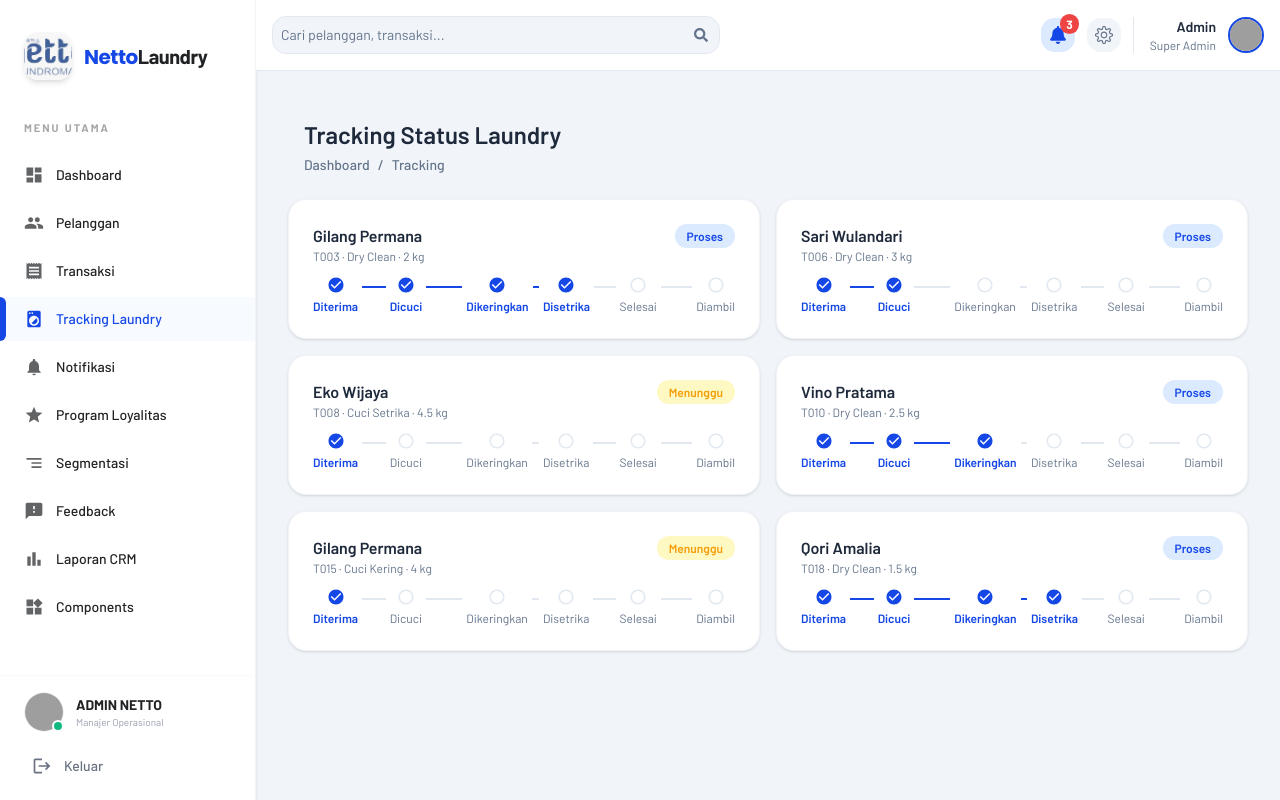
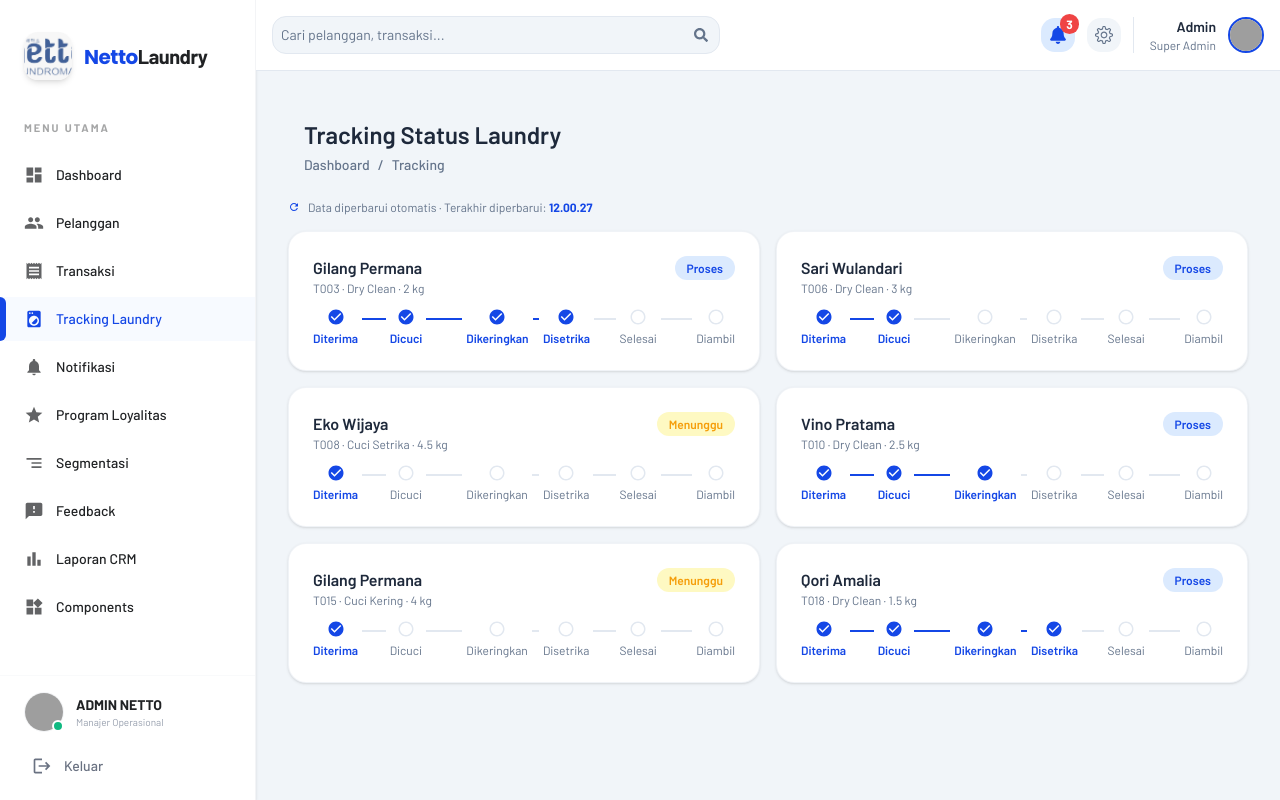
Before and after one commit to bungales/Bunga_PFL, a React (Vite) app: page /tracking in a window 1280 px wide. Built offline with nearby package versions, Linux system fonts and the light colour scheme; sample sign-in values are in the browser's storage; grey boxes are pictures that could not be loaded.

Commit message:
UseRaf,UseEffect,useState

```diff
--- a/src/components/SearchBar.jsx
+++ b/src/components/SearchBar.jsx
@@ -1,10 +1,13 @@
+import { forwardRef } from "react";
 import { MdSearch, MdClose } from "react-icons/md";
 
-export default function SearchBar({ value, onChange, placeholder = "Cari...", onClear }) {
+// forwardRef agar parent bisa akses DOM input via useRef
+const SearchBar = forwardRef(function SearchBar({ value, onChange, placeholder = "Cari...", onClear }, ref) {
   return (
     <div className="relative max-w-sm">
       <MdSearch className="absolute left-3 top-1/2 -translate-y-1/2 text-teks-samping text-lg" />
       <input
+        ref={ref}
         type="text"
         placeholder={placeholder}
         value={value}
@@ -18,4 +21,6 @@ export default function SearchBar({ value, onChange, placeholder = "Cari...", on
       )}
     </div>
   );
-}
+});
+
+export default SearchBar;
--- a/src/pages/Customers.jsx
+++ b/src/pages/Customers.jsx
@@ -1,4 +1,4 @@
-import { useState } from "react";
+import { useState, useRef, useEffect } from "react";
 import { Link } from "react-router-dom";
 import PageHeader from "../components/PageHeader";
 import Button from "../components/Button";
@@ -25,6 +25,17 @@ export default function Customers() {
   const [editData, setEditData] = useState(null);
   const [form, setForm] = useState(emptyForm);
   const [toast, setToast] = useState({ show: false, type: "success", message: "" });
+
+  // useRef: menyimpan referensi ke elemen DOM input pencarian
+  // tidak menyebabkan re-render saat nilainya berubah, berbeda dengan useState
+  const searchRef = useRef(null);
+
+  // useEffect: auto-focus ke input pencarian saat halaman Customers pertama kali dibuka
+  useEffect(() => {
+    if (searchRef.current) {
+      searchRef.current.focus();
+    }
+  }, []); // dependency array [] → hanya berjalan sekali saat mount
 
   const showToast = (type, message) => setToast({ show: true, type, message });
 
@@ -67,6 +78,7 @@ export default function Customers() {
       <div className="bg-white rounded-2xl shadow-sm p-5">
         <div className="mb-4">
           <SearchBar
+            ref={searchRef}
             value={search}
             onChange={e => setSearch(e.target.value)}
             onClear={() => setSearch("")}
--- a/src/pages/Tracking.jsx
+++ b/src/pages/Tracking.jsx
@@ -1,10 +1,11 @@
+import { useState, useEffect } from "react";
 import PageHeader from "../components/PageHeader";
 import Card from "../components/Card";
 import Badge from "../components/Badge";
 import SectionTitle from "../components/SectionTitle";
 import EmptyState from "../components/EmptyState";
 import transactionsData from "../data/transactions.json";
-import { MdCheckCircle, MdRadioButtonUnchecked, MdLocalLaundryService } from "react-icons/md";
+import { MdCheckCircle, MdRadioButtonUnchecked, MdLocalLaundryService, MdRefresh } from "react-icons/md";
 
 const steps = ["Diterima", "Dicuci", "Dikeringkan", "Disetrika", "Selesai", "Diambil"];
 const statusType = { Selesai: "success", Proses: "primary", Menunggu: "warning" };
@@ -33,9 +34,35 @@ function TrackingBar({ current }) {
 export default function Tracking() {
   const active = transactionsData.filter(t => t.status !== "Selesai" || t.trackingStatus !== "Diambil").slice(0, 8);
 
+  // useEffect: menjalankan side effect untuk update waktu terakhir refresh
+  // dependency array kosong [] → hanya berjalan sekali saat komponen pertama kali dimount
+  const [lastUpdated, setLastUpdated] = useState(null);
+
+  useEffect(() => {
+    // Set waktu pertama kali halaman dibuka
+    setLastUpdated(new Date().toLocaleTimeString("id-ID"));
+
+    // Interval tiap 30 detik update timestamp (simulasi polling status laundry)
+    const interval = setInterval(() => {
+      setLastUpdated(new Date().toLocaleTimeString("id-ID"));
+    }, 30000);
+
+    // Cleanup: hentikan interval saat komponen di-unmount agar tidak memory leak
+    return () => clearInterval(interval);
+  }, []); // dependency array kosong → efek hanya berjalan sekali saat mount
+
   return (
     <div>
       <PageHeader title="Tracking Status Laundry" breadcrumb={["Dashboard", "Tracking"]} />
+
+      {/* Indikator last updated dari useEffect */}
+      {lastUpdated && (
+        <div className="flex items-center gap-2 text-xs text-teks-samping mb-4">
+          <MdRefresh className="text-primary" />
+          <span>Data diperbarui otomatis · Terakhir diperbarui: <strong className="text-primary">{lastUpdated}</strong></span>
+        </div>
+      )}
+
       {active.length === 0 ? (
         <EmptyState
           icon={<MdLocalLaundryService />}
```
